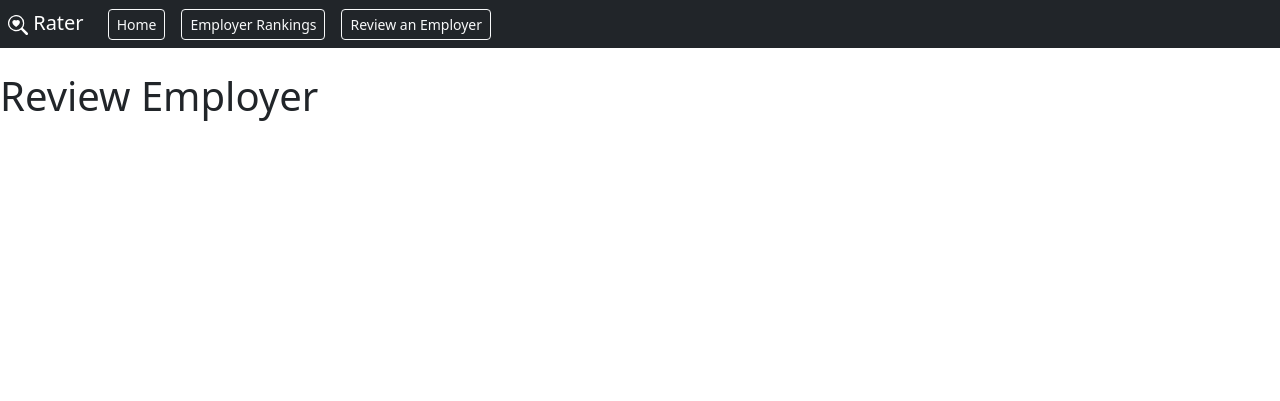
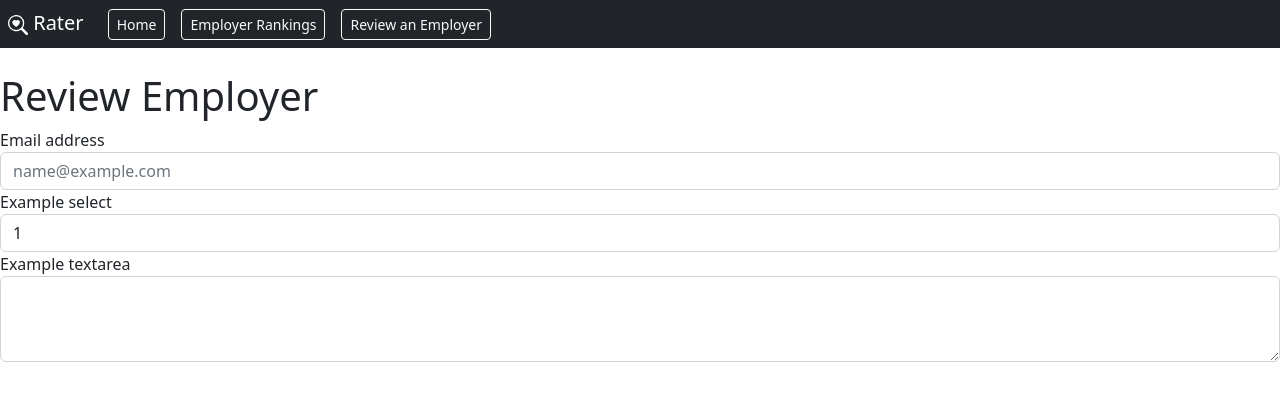
Before and after one commit to Xahid-Khan/INFO263-PHP_Project, a PHP site: page /review_employer.php in a window 1280 px wide. Shown: the top 401 px of the page. Run offline with PHP 8.4, Linux system fonts and the light colour scheme.

Commit message:
empty bootstrap fields

```diff
--- a/OpenReviewSkeleton/review_employer.php
+++ b/OpenReviewSkeleton/review_employer.php
@@ -10,7 +10,29 @@
     <?php include "fragments/navbar.php" ?><br>
 
 <h1>Review Employer</h1>
-<?php
+
+    <form>
+        <div class="form-group">
+            <label for="exampleFormControlInput1">Email address</label>
+            <input type="email" class="form-control" id="exampleFormControlInput1" placeholder="name@example.com">
+        </div>
+        <div class="form-group">
+            <label for="exampleFormControlSelect1">Example select</label>
+            <select class="form-control" id="exampleFormControlSelect1">
+                <option>1</option>
+                <option>2</option>
+                <option>3</option>
+                <option>4</option>
+                <option>5</option>
+            </select>
+        </div>
+        <div class="form-group">
+            <label for="exampleFormControlTextarea1">Example textarea</label>
+            <textarea class="form-control" id="exampleFormControlTextarea1" rows="3"></textarea>
+        </div>
+    </form>
+
+    <?php
 
 ?>
 </body>
```
Also changed, not shown: 1 other file.
